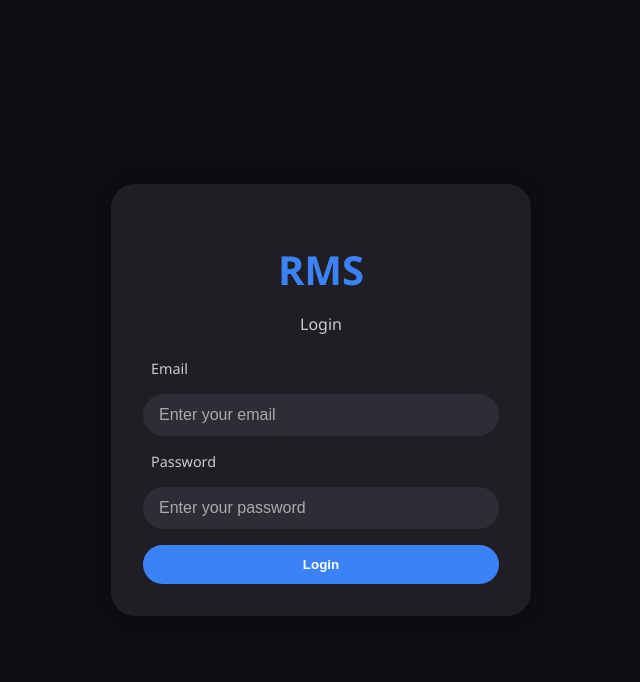
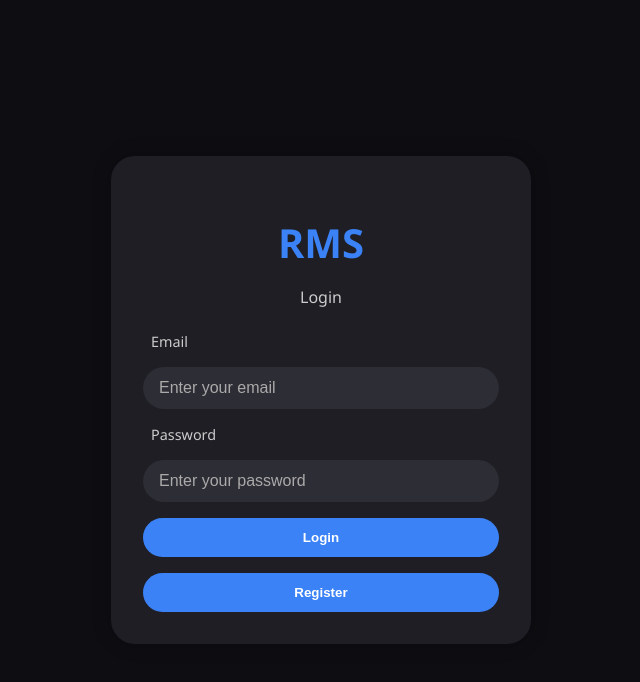
Before and after one commit to Muffiko/WebDBApp, a React (Vite) app in the folder repairmanagementsystem.client/RepairManagementSystem/: page / in a window 1280 px wide. Shown: the top 682 px of the page, without its empty margins (319-959 px from the left). Built offline with nearby package versions, Linux system fonts and the light colour scheme; no server answers.

Commit message:
feat/add-register-link

```diff
--- a/repairmanagementsystem.client/RepairManagementSystem/src/components/LoginForm.jsx
+++ b/repairmanagementsystem.client/RepairManagementSystem/src/components/LoginForm.jsx
@@ -3,6 +3,7 @@ import "./styles/LoginForm.css";
 import { loginUser } from "../api/auth";
 import { AuthContext } from "../contexts/AuthContext";
 import { useNavigate } from "react-router-dom";
+import { Link } from "react-router-dom";
 
 const LoginForm = () => {
   const [formData, setFormData] = useState({ email: "", password: "" });
@@ -52,7 +53,13 @@ const LoginForm = () => {
               onChange={handleChange}
           />
           {error && <p className="login-error">{error}</p>}
-        <button type="submit" className="login-button">Login</button>
+          <button type="submit" className="general-button">Login</button>
+          <button
+              type="button"
+              onClick={() => navigate("/register")}
+              className="general-button"
+          >Register
+          </button>
         </form>
       </div>
   );
--- a/repairmanagementsystem.client/RepairManagementSystem/src/components/styles/LoginForm.css
+++ b/repairmanagementsystem.client/RepairManagementSystem/src/components/styles/LoginForm.css
@@ -47,7 +47,7 @@
   color: #aaa;
 }
 
-.login-button {
+.general-button {
   padding: 0.75rem;
   border: none;
   border-radius: 999px;
```
Lines whose indentation alone changed are shown as unchanged.
